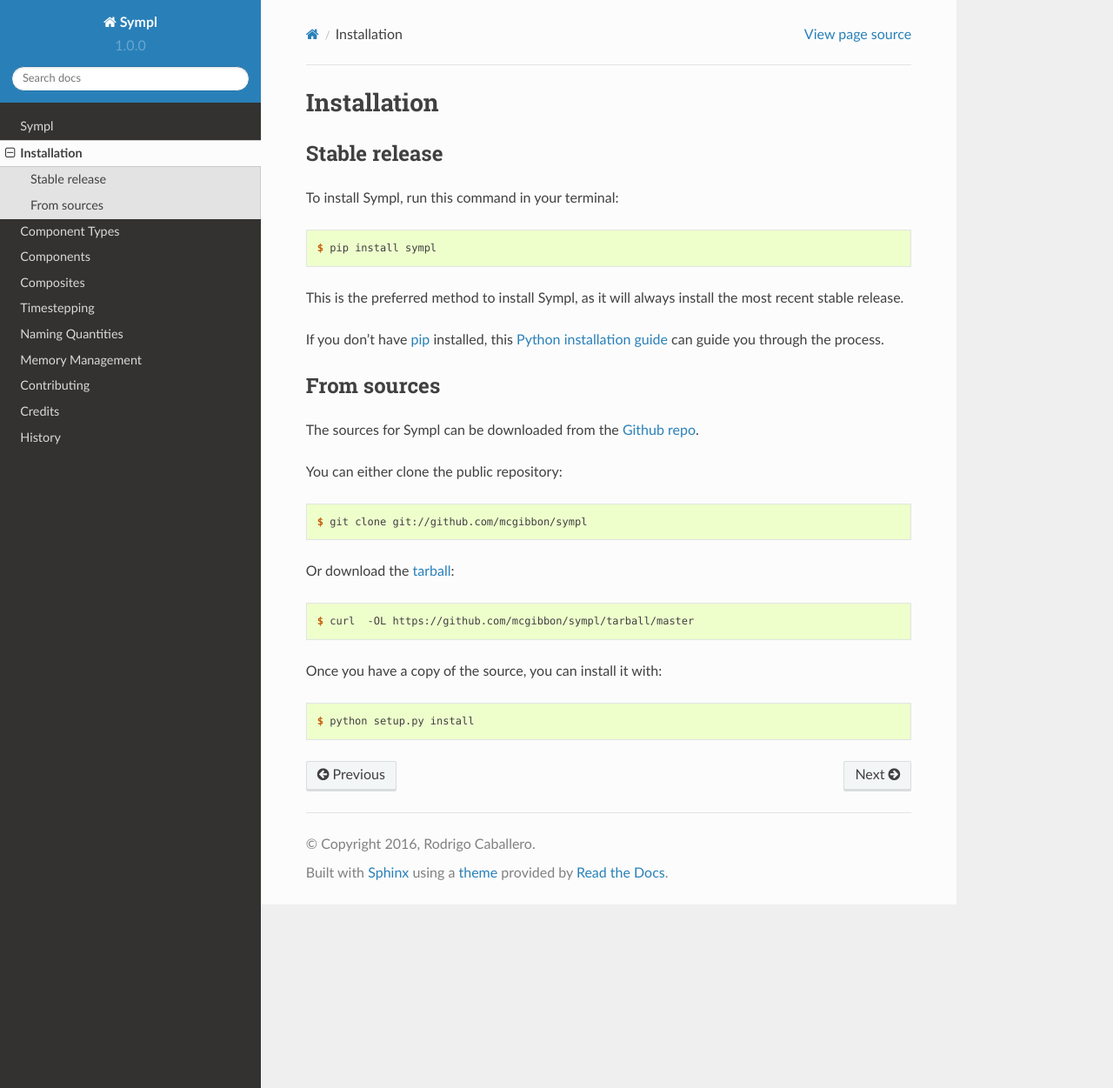
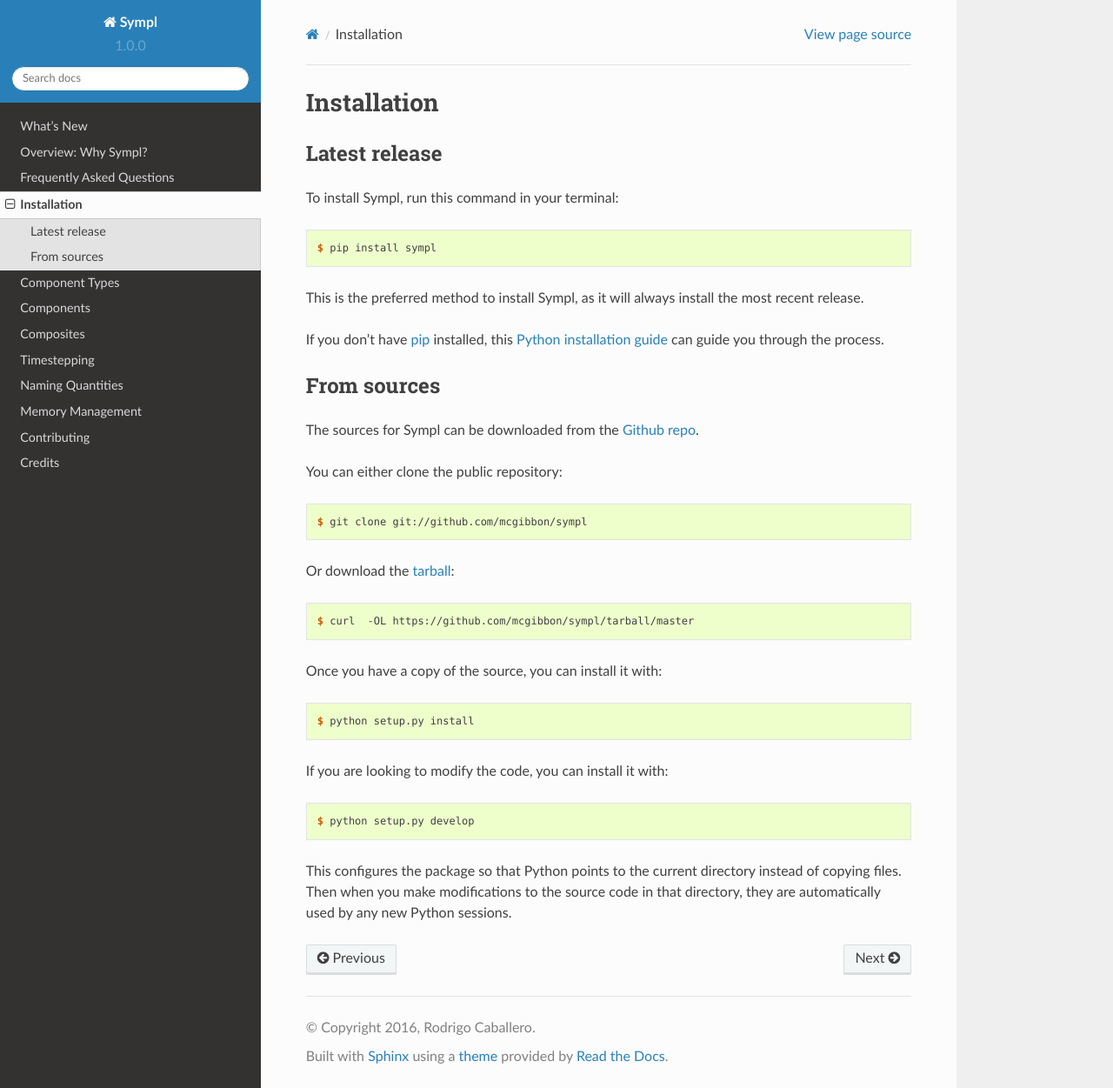
Before and after one commit to mcgibbon/sympl, a Sphinx documentation site: the page built from docs/installation.rst, in a window 1280 px wide and 1251 px high. Shown: the whole window at 87% size. Built offline with Sphinx 7.4.7 and the Read the Docs theme 2.0.0, drawn with Linux system fonts in a browser that asks for light colours.

Commit message:
Added FAQ and overview to docs, cleaned up README

```diff
--- a/HISTORY.rst
+++ b/HISTORY.rst
@@ -1,6 +1,6 @@
-=======
-History
-=======
+==========
+What's New
+==========
 
 1.0.0 (2016-11-26)
 ------------------
--- a/docs/installation.rst
+++ b/docs/installation.rst
@@ -4,7 +4,7 @@
 Installation
 ============
 
-Stable release
+Latest release
 --------------
 
 To install Sympl, run this command in your terminal:
@@ -13,7 +13,8 @@
 
     $ pip install sympl
 
-This is the preferred method to install Sympl, as it will always install the most recent stable release.
+This is the preferred method to install Sympl, as it will always install the
+most recent release.
 
 If you don't have `pip`_ installed, this `Python installation guide`_ can guide
 you through the process.
@@ -45,6 +46,15 @@
 
     $ python setup.py install
 
+If you are looking to modify the code, you can install it with:
+
+.. code-block:: console
+
+    $ python setup.py develop
+
+This configures the package so that Python points to the current directory
+instead of copying files. Then when you make modifications to the source code
+in that directory, they are automatically used by any new Python sessions.
 
 .. _Github repo: https://github.com/mcgibbon/sympl
 .. _tarball: https://github.com/mcgibbon/sympl/tarball/master
--- a/docs/readme.rst
+++ /dev/null
@@ -1 +0,0 @@
-.. include:: ../README.rst
```
Also changed, not shown: README.rst (+2 -29 lines), docs/faq.rst (added, +29 -0 lines), docs/index.rst (+14 -6 lines), docs/overview.rst (added, +39 -0 lines).
